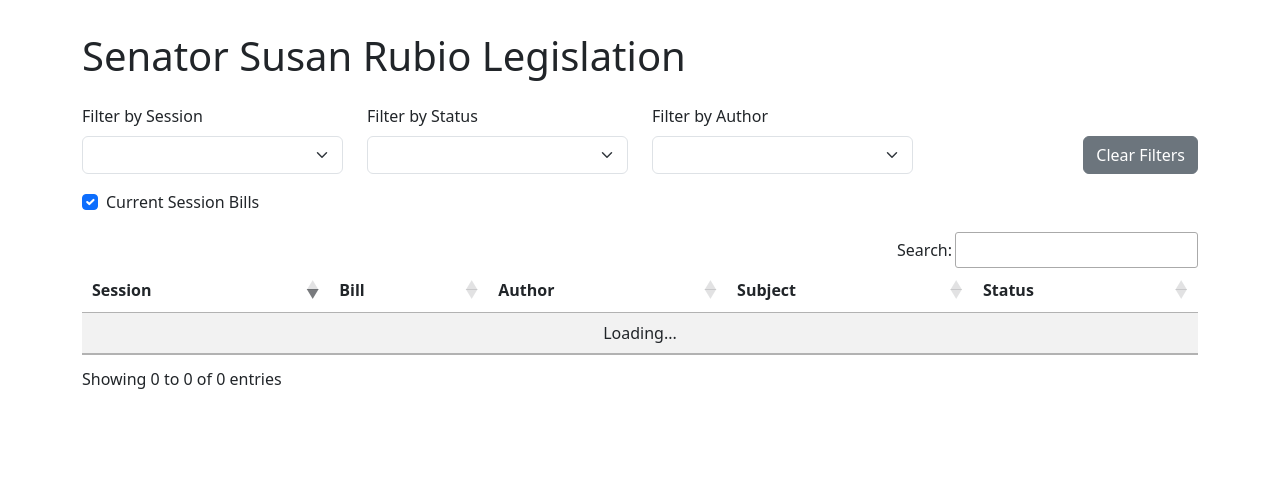
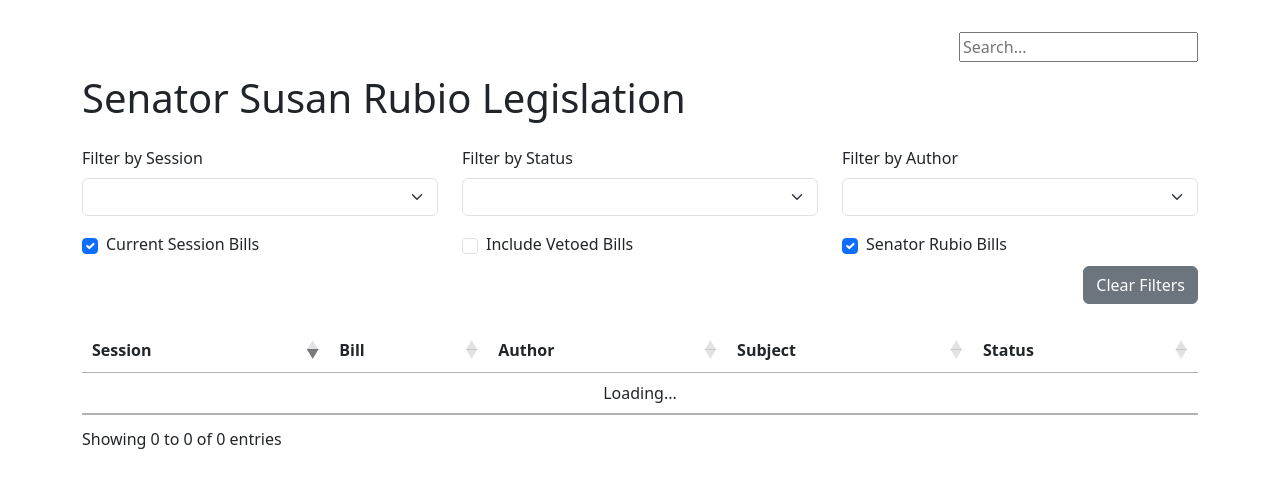
Before and after one commit to brianrwheatley/rubio-bills, a Flask app: page / in a window 1280 px wide. Shown: the top 488 px of the page. Run offline with Flask 3, Linux system fonts and the light colour scheme; data that the repository does not hold is empty; some libraries are stand-ins or nearby versions.

Commit message:
Add files via upload
add'l features and updates

```diff
--- a/templates/index.html
+++ b/templates/index.html
@@ -7,43 +7,91 @@
   <link rel="stylesheet" href="https://cdn.datatables.net/1.13.4/css/jquery.dataTables.min.css">
   <style>
     body { padding: 2rem; }
+
     tr.highlight-current td {
-      background-color: #eaffea !important;
+      background-color: #dff8df !important;
+    }
+    tr.highlight-nonrubio-current td {
+      background-color: #fffef9 !important;
+    }
+    tr.highlight-vetoed td {
+      background-color: #ffecec !important;
+    }
+
+    /* Disable alternating row stripe color unless highlighted */
+    table.dataTable tbody tr:not(.highlight-current):not(.highlight-vetoed):not(.highlight-nonrubio-current) td {
+      background-color: transparent !important;
+    }
+
+    .form-check {
+      display: flex;
+      align-items: center;
+      gap: 0.5rem;
+    }
+    .checkbox-label {
+      margin: 0;
+    }
+    #customSearchContainer {
+      text-align: right;
+      margin-bottom: 0.75rem;
+    }
+    div.dataTables_filter {
+      display: none !important;
     }
   </style>
 </head>
 <body>
   <div class="container">
+    <div id="customSearchContainer"></div>
+
     <h1 class="mb-4">Senator Susan Rubio Legislation</h1>
-    <div class="row mb-3">
-      <div class="col-md-3">
+
+    <!-- FILTER ROW -->
+    <div class="row mb-3 align-items-end">
+      <div class="col-md-4">
         <label class="form-label">Filter by Session</label>
         <select id="sessionFilter" class="form-select"></select>
       </div>
-      <div class="col-md-3">
+      <div class="col-md-4">
         <label class="form-label">Filter by Status</label>
         <select id="statusFilter" class="form-select"></select>
       </div>
-      <div class="col-md-3">
+      <div class="col-md-4">
         <label class="form-label">Filter by Author</label>
         <select id="authorFilter" class="form-select"></select>
       </div>
-      <div class="col-md-3 d-flex align-items-end justify-content-end">
+    </div>
+
+    <!-- CHECKBOX ROW -->
+    <div class="row mb-2 align-items-center">
+      <div class="col-md-4">
+        <div class="form-check">
+          <input class="form-check-input" type="checkbox" id="rubioCurrentToggle" checked>
+          <label class="form-check-label checkbox-label" for="rubioCurrentToggle">Current Session Bills</label>
+        </div>
+      </div>
+      <div class="col-md-4">
+        <div class="form-check">
+          <input class="form-check-input" type="checkbox" id="vetoedToggle">
+          <label class="form-check-label checkbox-label" for="vetoedToggle">Include Vetoed Bills</label>
+        </div>
+      </div>
+      <div class="col-md-4">
+        <div class="form-check">
+          <input class="form-check-input" type="checkbox" id="rubioAuthorToggle" checked>
+          <label class="form-check-label checkbox-label" for="rubioAuthorToggle">Senator Rubio Bills</label>
+        </div>
+      </div>
+    </div>
+
+    <!-- CLEAR FILTER BUTTON ROW -->
+    <div class="row mb-4">
+      <div class="col text-end">
         <button id="clearFilters" class="btn btn-secondary">Clear Filters</button>
       </div>
     </div>
 
-    <div class="row mb-3 justify-content-between">
-      <div class="col-md-6">
-        <div class="form-check">
-          <input class="form-check-input" type="checkbox" id="rubioCurrentToggle" checked>
-          <label class="form-check-label" for="rubioCurrentToggle">Current Session Bills</label>
-        </div>
-      </div>
-      <div class="col-md-6 text-end" id="customSearchWrapper"></div>
-    </div>
-
-    <table id="billsTable" class="display table table-striped" style="width:100%">
+    <table id="billsTable" class="display table" style="width:100%">
       <thead>
         <tr>
           <th>Session</th><th>Bill</th><th>Author</th><th>Subject</th><th>Status</th>
@@ -54,6 +102,18 @@
 
   <script src="https://code.jquery.com/jquery-3.6.0.min.js"></script>
   <script src="https://cdn.datatables.net/1.13.4/js/jquery.dataTables.min.js"></script>
+  <script>
+    $(document).ready(function () {
+      const observer = new MutationObserver(() => {
+        const searchInput = $('#billsTable_filter input');
+        if (searchInput.length && $('#customSearchContainer input').length === 0) {
+          searchInput.attr('placeholder', 'Search...');
+          $('#customSearchContainer').append(searchInput);
+        }
+      });
+      observer.observe(document.body, { childList: true, subtree: true });
+    });
+  </script>
   <script src="/static/js/table.js"></script>
 </body>
 </html>
```
